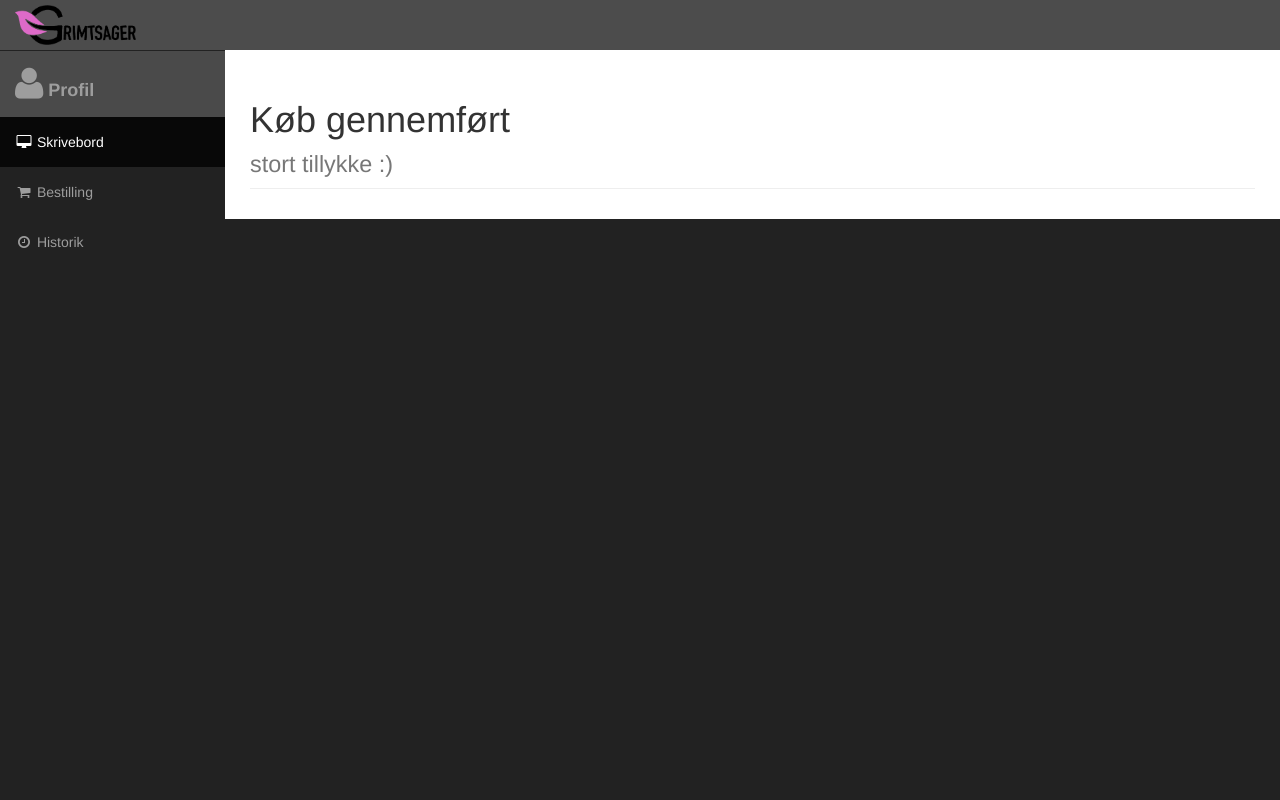
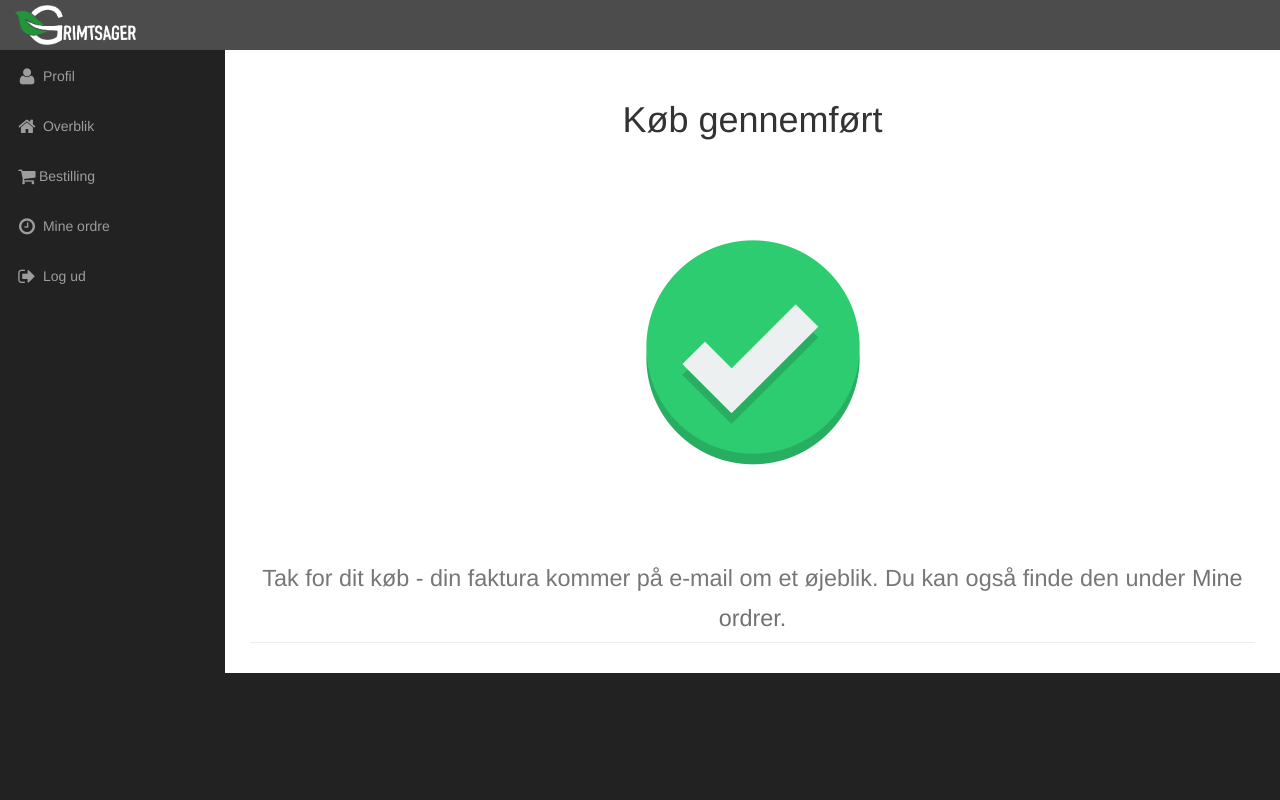
Before and after one commit to Spilleren/Grimtsager, a PHP site: page /Test2/confirmed.html in a window 1280 px wide. Run offline with PHP 8.4, Linux system fonts and the light colour scheme.

Commit message:
Last Commit Ever
This was fun. But this will be the last commit I’ll ever upload.

```diff
--- a/Test2/Index.html
+++ b/Test2/Index.html
@@ -195,7 +195,7 @@
   			<div class="row">
   				<div class="col-lg-12 col-md-12 text-center">
           <br>
-            <p>Disse virksomheder har taget et bæredygtigt valg. Gør som dem.<a href="login.php"> Opret dig i dag</a></p>
+            <p>Disse virksomheder har taget et bæredygtigt valg. Gør som dem. <a href="login.php">Opret dig i dag</a></p>
   				</div>
 
 			</div>
--- a/Test2/confirmed.html
+++ b/Test2/confirmed.html
@@ -2,15 +2,24 @@
 <html lang="en">
 
 <head>
-	<title>Spasserspirer - Spasserer all the way</title>
 
+  <title>Grimtsager - Vi giver de grimme en chance til :: Admin</title>
+    <meta http-equiv="X-UA-Compatible" content="IE=edge">
+    <meta name="viewport" content="width=device-width, initial-scale=1">
+  <meta charset="utf-8">
 
-  	<meta charset="utf-8">
-	<meta http-equiv="X-UA-Compatible" content="IE=edge">
-	<meta name="viewport" content="width=device-width, initial-scale=1">
-	    <!-- Custom CSS -->
+    <!-- Boostrap CSS -->
     <link href="css/bootstrap.min.css" rel="stylesheet">
+
+    <!-- Admin CSS -->
     <link href="css/sb-admin.css" rel="stylesheet">
+
+    <!-- dataTables CSS -->
+    <link href="css/dataTables/dataTables.bootstrap.css" rel="stylesheet" type="text/css"/>
+    <link href="css/fixedHeader/fixedHeader.bootstrap.css" rel="stylesheet" type="text/css"/>
+    <link href="css/select/select.bootstrap.css" rel="stylesheet" type="text/css"/>
+
+    <!-- Custom CSS -->
     <link href="css/custom.css" rel="stylesheet">
 
 
@@ -29,7 +38,7 @@
 
     <div id="wrapper">
 
-        <!-- Navigation -->
+               <!-- Navigation -->
         <nav class="navbar navbar-inverse navbar-fixed-top nav-bg" role="navigation">
             <!-- Brand and toggle get grouped for better mobile display -->
             <div class="navbar-header">
@@ -39,24 +48,31 @@
                     <span class="icon-bar"></span>
                     <span class="icon-bar"></span>
                 </button>
-                <a class="navbar-brand" href="index.html"><img class="navbar-img-logo nav-img" src="img/logo.png"></a>
+                <a class="navbar-brand" href="adminindex.html"><img class="navbar-img-logo" src="img/logo.png"></a>
             </div>
+              <div class="collapse navbar-collapse">
+              <ul class=" nav navbar navbar-right">
+              </ul>
+              </div>
+            <!-- Top Menu Items -->
             <!-- Sidebar Menu Items - These collapse to the responsive navigation menu on small screens -->
             <div class="collapse navbar-collapse navbar-ex1-collapse">
                 <ul class="nav navbar-nav side-nav">
-                    <li class="profile">
-                    	<a href="usersite.html"><i class="fa fw fa-user fa-2x"></i><strong> Profil</strong></a>
-                    </li>
-                    <li class="active">
-                        <a href="adminindex.html"><i class="fa fa-fw fa-desktop"></i> Skrivebord</a>
+                    <li>
+                          <a href="usersite.html"><i class="fa fa-fw fa-lg fa-user"></i> Profil</a>
+                        </li>
+                    <li>
+                        <a href="adminindex.html"><i class="fa fa-fw fa-lg fa-home"></i> Overblik</a>
                     </li>
                     <li>
-                        <a href="shopsite.html"><i class="fa fa-fw fa-shopping-cart"></i> Bestilling</a>
+                        <a href="shopsite.html"><i class="fa fa-fw fa-lg fa-shopping-cart"></i>Bestilling</a>
                     </li>
                     <li>
-                        <a href=""><i class="fa fa-fw fa-clock-o"></i> Historik</a>
-					</li>
-
+                        <a href="orders.html"><i class="fa fa-fw fa-lg fa-clock-o"></i> Mine ordre</a>
+                   </li>
+                    <li>
+                        <a href="index.html"><i class="fa fa-fw fa-lg fa-sign-out"></i> Log ud</a>
+                   </li>
                 </ul>
             </div>
             <!-- /.navbar-collapse -->
@@ -67,18 +83,23 @@
             <div class="container-fluid">
 
 
+
 <!--                 PAGE STARTS HERE                  -->
 
 
                 <!-- Page Heading -->
                 <div class="row">
                     <div class="col-lg-12 ">
+                    <center>
                         <h1 class="page-header">
-                            Køb gennemført <br>
-                            <small>stort tillykke :) </small>
+                            Køb gennemført <br><br><br>
+                            <img src="img/accept.png">
+                            <br><br><br>
+                            <small>Tak for dit køb - din faktura kommer på e-mail om et øjeblik. Du kan også finde den under <a href="orders.html" class="confirmed-a">Mine ordrer.
                         </h1>
 
                     </div>
+                    </center>
                 </div>
                 <!-- /.row -->
 
--- a/Test2/css/custom.css
+++ b/Test2/css/custom.css
@@ -908,3 +908,6 @@ input[type=number]::-webkit-inner-spin-button,
   filter: none;
   -webkit-filter: brightness(85 %) invert() !important;
 }
+.confirmed-a{
+  color: #727272 !important;
+}
```
Also changed, not shown: Test2/img/accept.png (added).
